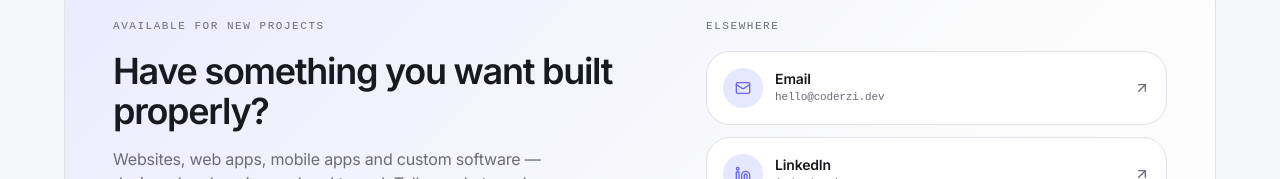
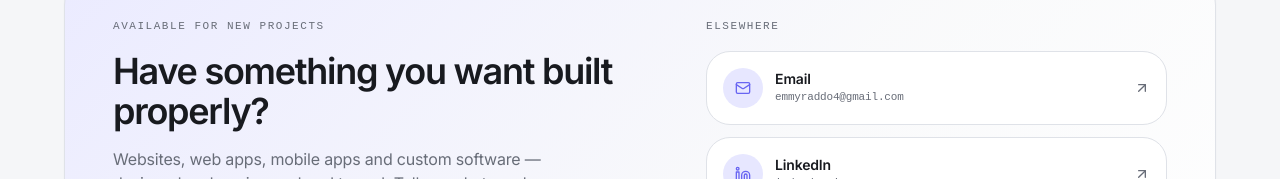
Before and after one commit to EmmanuelOta/coder_zi, a Next.js app: page / in a window 1280 px wide. Shown: the part 5110-5289 px from the top of the page. Built offline with nearby package versions, Linux system fonts and the light colour scheme; no server answers.

Commit message:
Total portfolio revamp-9

```diff
--- a/components/contact-form.js
+++ b/components/contact-form.js
@@ -71,9 +71,9 @@ export function ContactForm() {
           reaches me directly, send the same note to{" "}
           <a
             className="text-primary underline"
-            href="mailto:hello@coderzi.dev"
+            href="mailto:emmyraddo4@gmail.com"
           >
-            hello@coderzi.dev
+            emmyraddo4@gmail.com
           </a>
           .
         </p>
--- a/components/socials.js
+++ b/components/socials.js
@@ -12,8 +12,8 @@ import { cn } from "@/lib/utils";
 export const socialLinks = [
   {
     label: "Email",
-    handle: "hello@coderzi.dev",
-    href: "mailto:hello@coderzi.dev",
+    handle: "emmyraddo4@gmail.com",
+    href: "mailto:emmyraddo4@gmail.com",
     icon: Mail,
     note: "Fastest way to reach me",
   },
```
